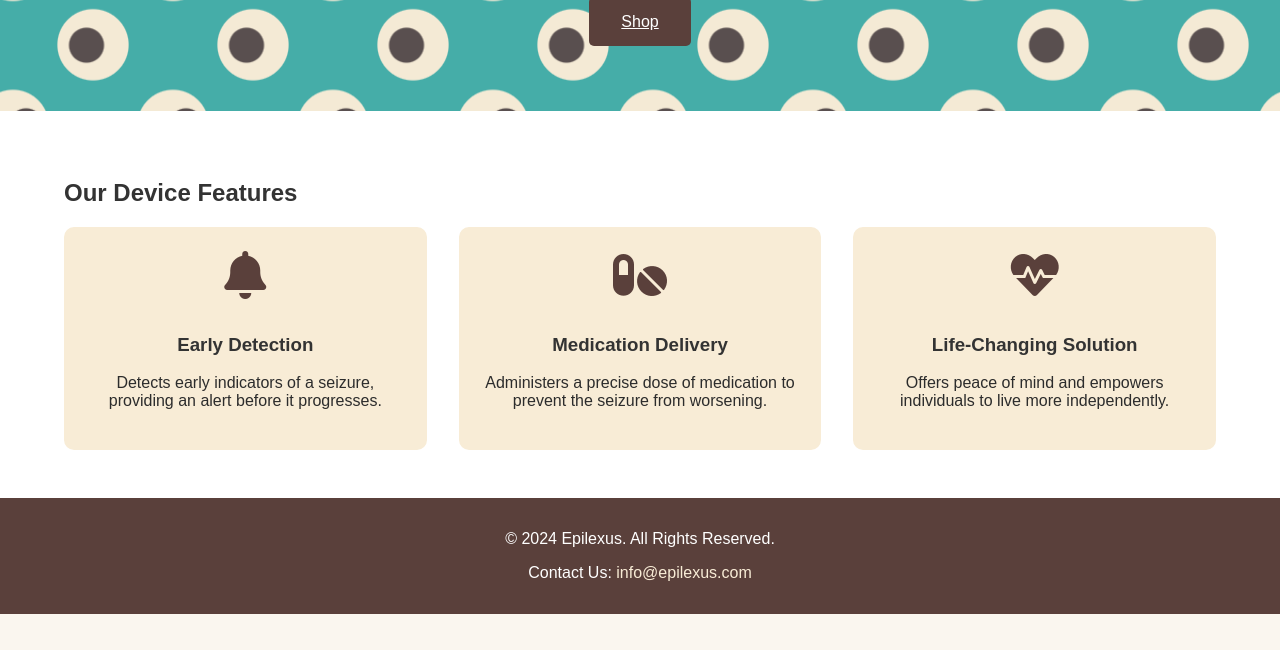
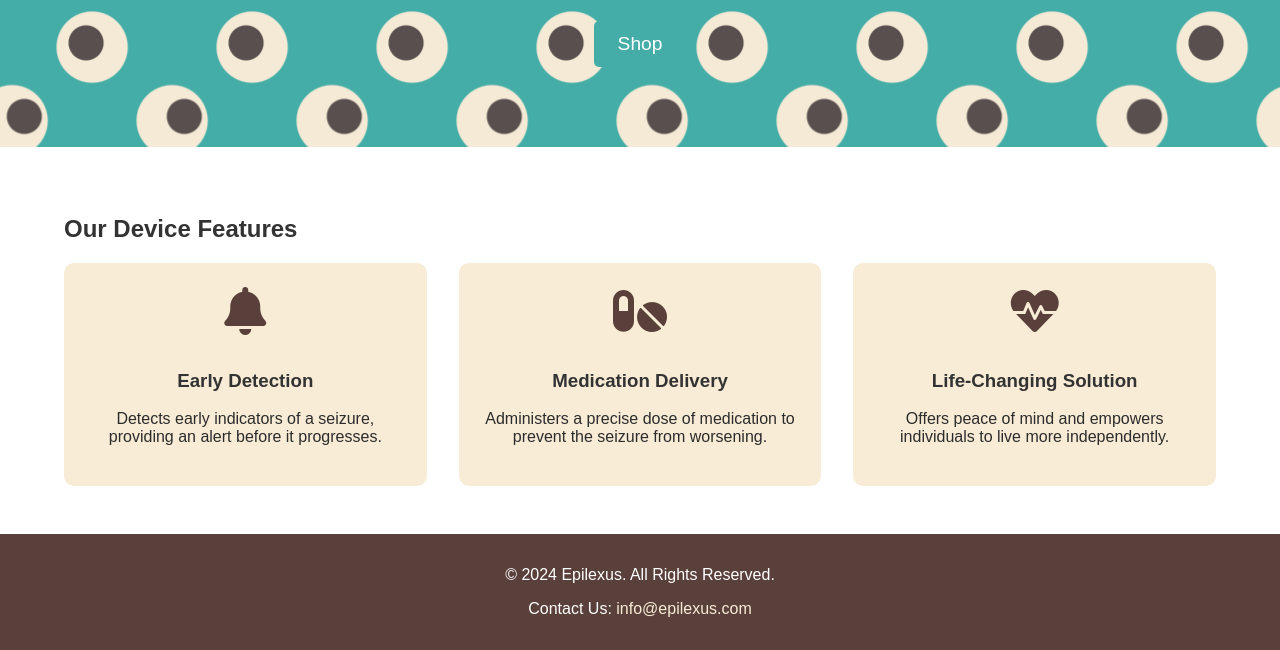
Before and after one commit to Imnotsureifiwantto/Imnotsureifiwantto.github.io, a plain HTML site: page index.html in a window 1280 px wide. Shown: the part 341-991 px from the top of the page. Before the commit the page ends 955 px from the top, so only its background shows below. Drawn offline with Linux system fonts and the light colour scheme.

Commit message:
Update style.css

```diff
--- a/style.css
+++ b/style.css
@@ -257,3 +257,18 @@ button {
 button:hover {
     background-color: #3e2b26;
 }
+.cta-button {
+    display: inline-block;
+    background-color: #45ada8;
+    color: white;
+    padding: 12px 24px;
+    font-size: 1.2rem;
+    text-align: center;
+    border-radius: 5px;
+    text-decoration: none;  /* Remove underline */
+    margin-top: 8px;  /* Adjust the spacing */
+}
+
+.cta-button:hover {
+    background-color: #369c8a;
+}
```
